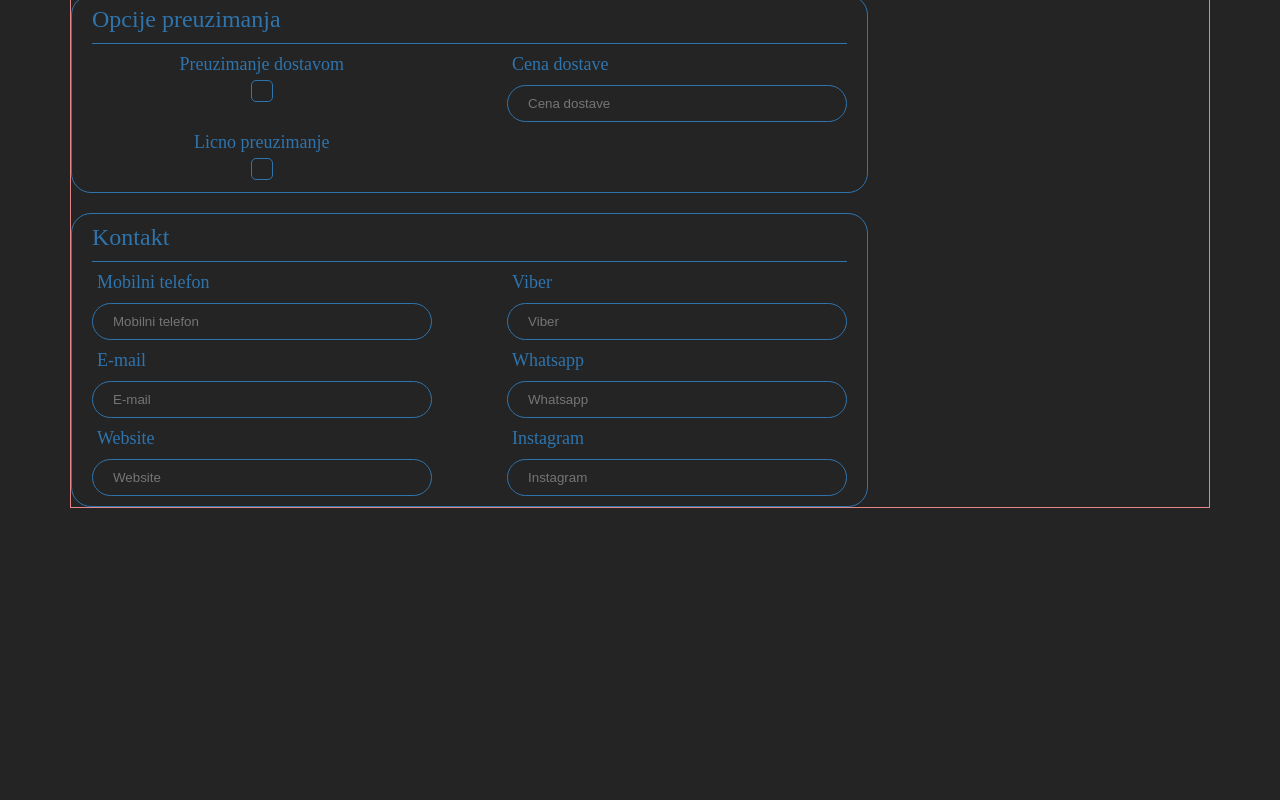
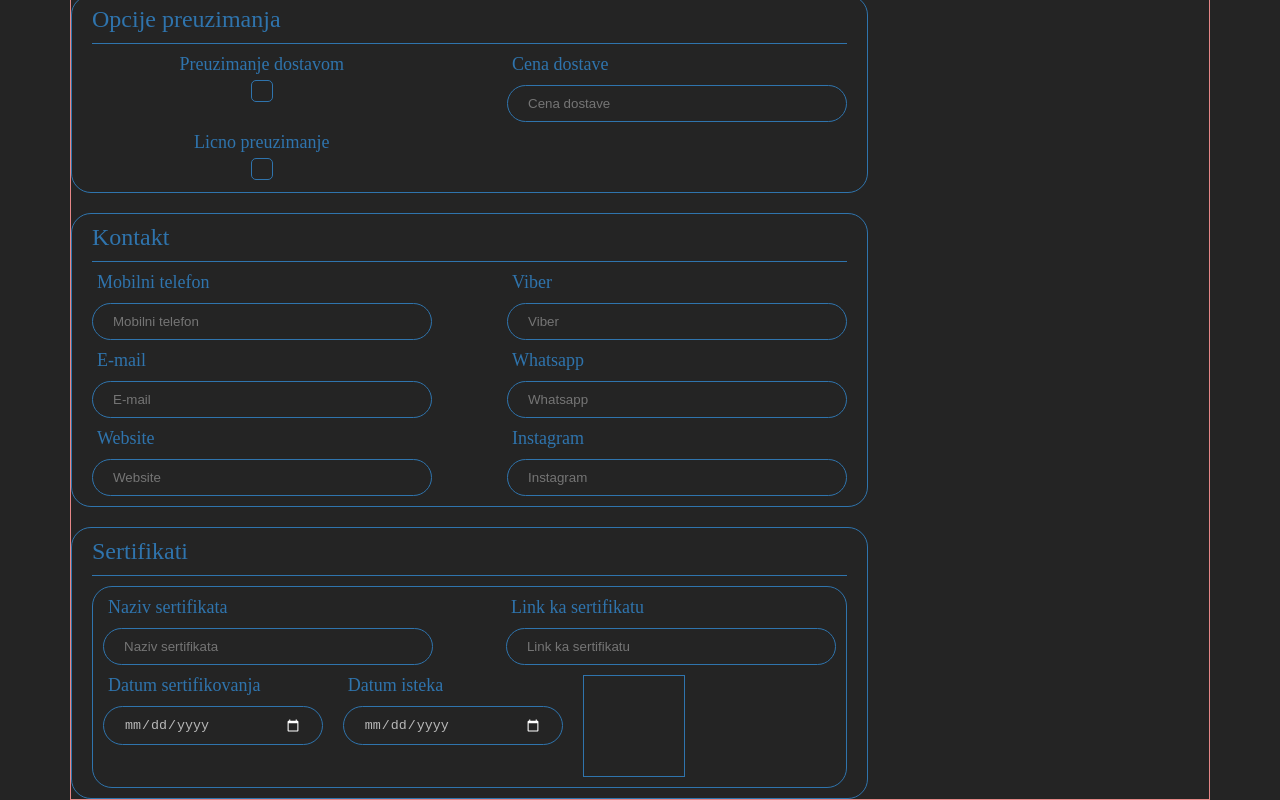
Before and after one commit to PetarPaskas/kupuj-prirodno, a React (Vite) app in the folder kupuj-prirodno/: page / in a window 1280 px wide. Shown: the part 367-1167 px from the top of the page. Before the commit the page ends 875 px from the top, so only its background shows below. Built offline with nearby package versions, Linux system fonts and the light colour scheme.

Commit message:
date-picker & certificates-section

```diff
--- /dev/null
+++ b/kupuj-prirodno/src/assets/scss/components/date-picker.scss
@@ -0,0 +1,20 @@
+.date_picker{
+    &__label{
+        display: block;
+        margin-bottom: 1rem;
+        font-size: 1.8rem;
+        padding-left: 0.5rem;
+        font-weight: 500;
+    }
+    &__input{
+        background:transparent;
+        border: 1px solid var(--skyblue);
+        border-radius: 2rem;
+        color:rgb(184, 184, 184);
+        outline:none;
+        padding:1rem 2rem;
+        color-scheme: dark;
+        display: inline-block;
+        width: 100%;
+    }
+}
--- a/kupuj-prirodno/src/assets/scss/components/option-section.scss
+++ b/kupuj-prirodno/src/assets/scss/components/option-section.scss
@@ -12,6 +12,13 @@
         flex:0 0 100%;
     }
 
+    &__group{
+        border:1px solid var(--skyblue);
+        padding:1rem;
+        margin-top:1rem;
+        border-radius: 2rem;
+    }
+
     &__row{
         display:flex;
         flex-direction: row;
@@ -24,6 +31,12 @@
         }
         & .flex-2{
             flex:0 0 45%;
+        }
+        & .flex-3{
+            flex:0 0 30%;
+        }
+        & .flex-5{
+            flex:0 0 20%;
         }
         & .flex-6{
             flex:0 0 10%;
--- a/kupuj-prirodno/src/assets/scss/main.scss
+++ b/kupuj-prirodno/src/assets/scss/main.scss
@@ -15,6 +15,7 @@
 @import "./components/button.scss";
 @import "./components/card.scss";
 @import "./components/checkbox.scss";
+@import "./components/date-picker.scss";
 @import "./components/category-options.scss";
 @import "./components/grid-list.scss";
 @import "./components/order-basket.scss";
--- a/kupuj-prirodno/src/pages/StoresAbout/certificates-about-form/certificates-about-form.tsx
+++ b/kupuj-prirodno/src/pages/StoresAbout/certificates-about-form/certificates-about-form.tsx
@@ -1,6 +1,10 @@
+import AddImageButton from "../../../shared/add-image-button/add-image-button";
+import DatePicker from "../../../shared/date-picker/date-picker";
 import OptionSection from "../../../shared/option-section/option-section";
+import OptionSectionGroup from "../../../shared/option-section/option-section-group/option-section-group";
 import OptionSectionRow from "../../../shared/option-section/option-section-row/option-section-row";
 import OptionSectionTitle from "../../../shared/option-section/option-section-title/option-section-title";
+import TextInput from "../../../shared/text-input/text-input";
 
 interface CertificatesAboutFormProps{
 
@@ -10,8 +14,19 @@ const CertificatesAboutForm = ({}:CertificatesAboutFormProps)=>{
     return <div className="stores_about__certificates">
         <OptionSection>
             <OptionSectionRow>
-                <OptionSectionTitle>Galerija</OptionSectionTitle>
+                <OptionSectionTitle>Sertifikati</OptionSectionTitle>
             </OptionSectionRow>
+            <OptionSectionGroup>
+                <OptionSectionRow>
+                    <TextInput label="Naziv sertifikata" placeholder="Naziv sertifikata"/>
+                    <TextInput label="Link ka sertifikatu" placeholder="Link ka sertifikatu"/>
+                </OptionSectionRow>
+                <OptionSectionRow className="flex-start">
+                    <DatePicker className="flex-3" label="Datum sertifikovanja" name="datum"/>
+                    <DatePicker className="flex-3" label="Datum isteka" name="datum"/>
+                    <AddImageButton className="flex-6"/>
+                </OptionSectionRow>
+            </OptionSectionGroup>
         </OptionSection>
     </div>
 }
--- a/kupuj-prirodno/src/pages/StoresAbout/gallery-about-form/gallery-about-form.tsx
+++ b/kupuj-prirodno/src/pages/StoresAbout/gallery-about-form/gallery-about-form.tsx
@@ -1,4 +1,5 @@
 import AddImageButton from "../../../shared/add-image-button/add-image-button";
+import DatePicker from "../../../shared/date-picker/date-picker";
 import OptionSection from "../../../shared/option-section/option-section";
 import OptionSectionRow from "../../../shared/option-section/option-section-row/option-section-row";
 import OptionSectionTitle from "../../../shared/option-section/option-section-title/option-section-title";
--- a/kupuj-prirodno/src/pages/StoresAbout/stores-about.tsx
+++ b/kupuj-prirodno/src/pages/StoresAbout/stores-about.tsx
@@ -1,4 +1,5 @@
 import BasicAboutForm from "./basic-about-form/basic-about-form";
+import CertificatesAboutForm from "./certificates-about-form/certificates-about-form";
 import ContactAboutForm from "./contact-about-form/contact-about-form";
 import DeliverySupportForm from "./delivery-support-form/delivery-support-form";
 import GalleryAboutForm from "./gallery-about-form/gallery-about-form";
@@ -18,6 +19,7 @@ const StoresAbout = ({}:StoresAboutProps)=>{
                 <GalleryAboutForm/>
                 <DeliverySupportForm/>
                 <ContactAboutForm/>
+                <CertificatesAboutForm/>
             </div>
         </div>
 
--- /dev/null
+++ b/kupuj-prirodno/src/shared/date-picker/date-picker.tsx
@@ -0,0 +1,16 @@
+
+interface DatePickerProps{
+    className?:string,
+    label:string,
+    name:string
+}
+
+const DatePicker = ({label, name, className=''}:DatePickerProps)=>{
+    const classFull = `date_picker ${className}`;
+    return <div className={classFull}>
+            <label htmlFor={name} className="date_picker__label">{label}</label>
+            <input className="date_picker__input" type="date" name={name} id={name}/>
+        </div>
+}
+
+export default DatePicker;
--- /dev/null
+++ b/kupuj-prirodno/src/shared/option-section/option-section-group/option-section-group.tsx
@@ -0,0 +1,11 @@
+interface OptionSectionGroupProps {
+    className?:string,
+    children: React.ReactNode
+}
+const OptionSectionGroup = ({children, className=''}:OptionSectionGroupProps)=>{
+    const classFull = `option_section__group ${className}`;
+    return <div className={classFull}>
+        {children}
+    </div>
+}
+export default OptionSectionGroup;
```
